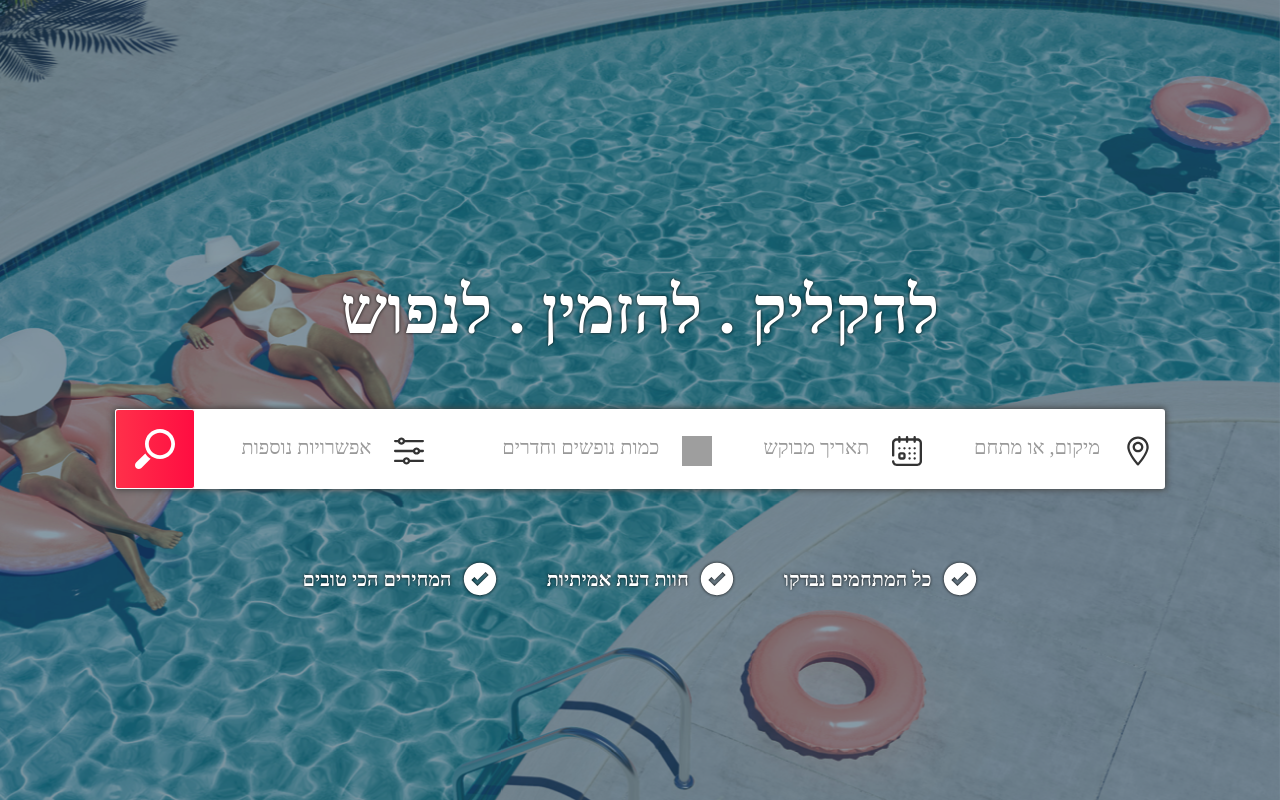
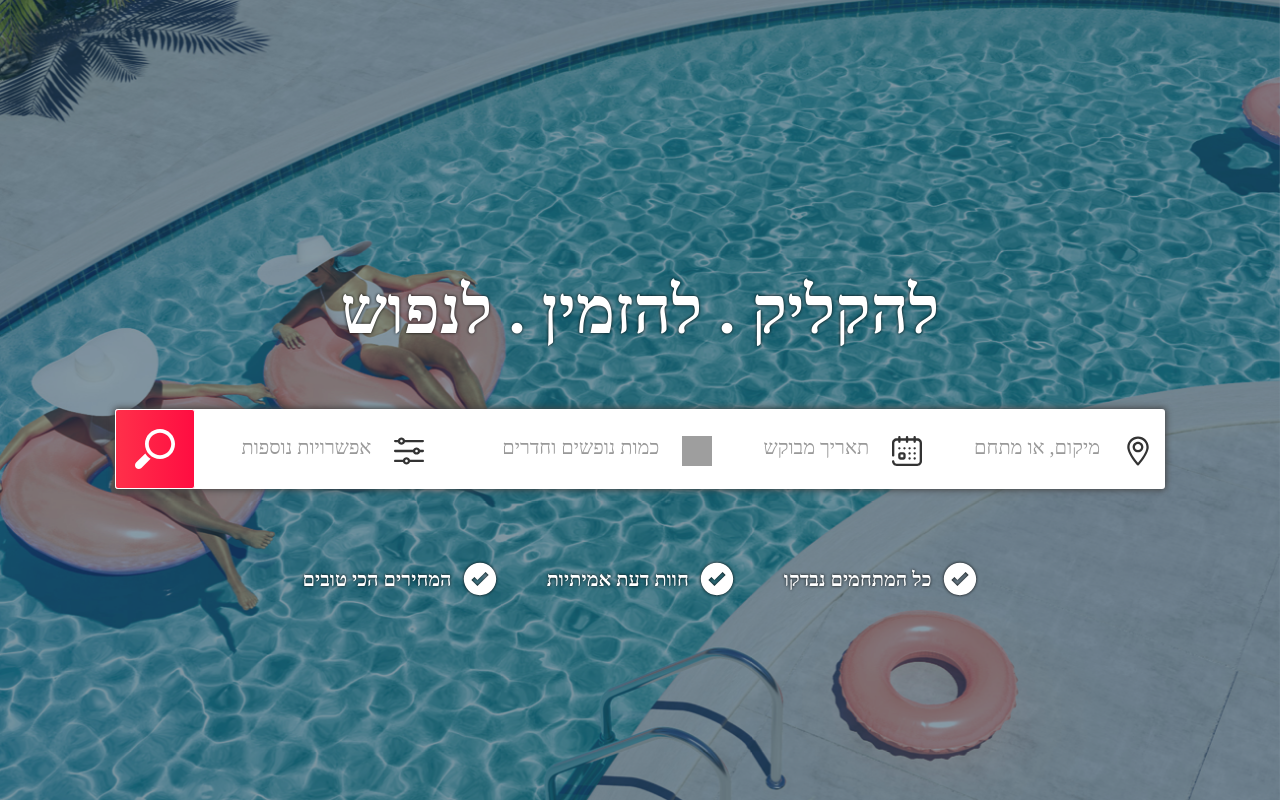
Before and after one commit to oredri/hotels, a PHP site: page / in a window 1280 px wide. Run offline with PHP 8.4, Linux system fonts and the light colour scheme; some web fonts are replaced; grey boxes are pictures that could not be loaded.

Commit message:
Update styles.css

```diff
--- a/css/styles.css
+++ b/css/styles.css
@@ -249,13 +249,7 @@ section img{
 
 }
 
-@media only screen and (min-width: 749px) {
 
-    .container{
-        background-position: center center;
-    }
-
-}
 @media only screen and (min-width: 1100px) {
 
     header{
```
